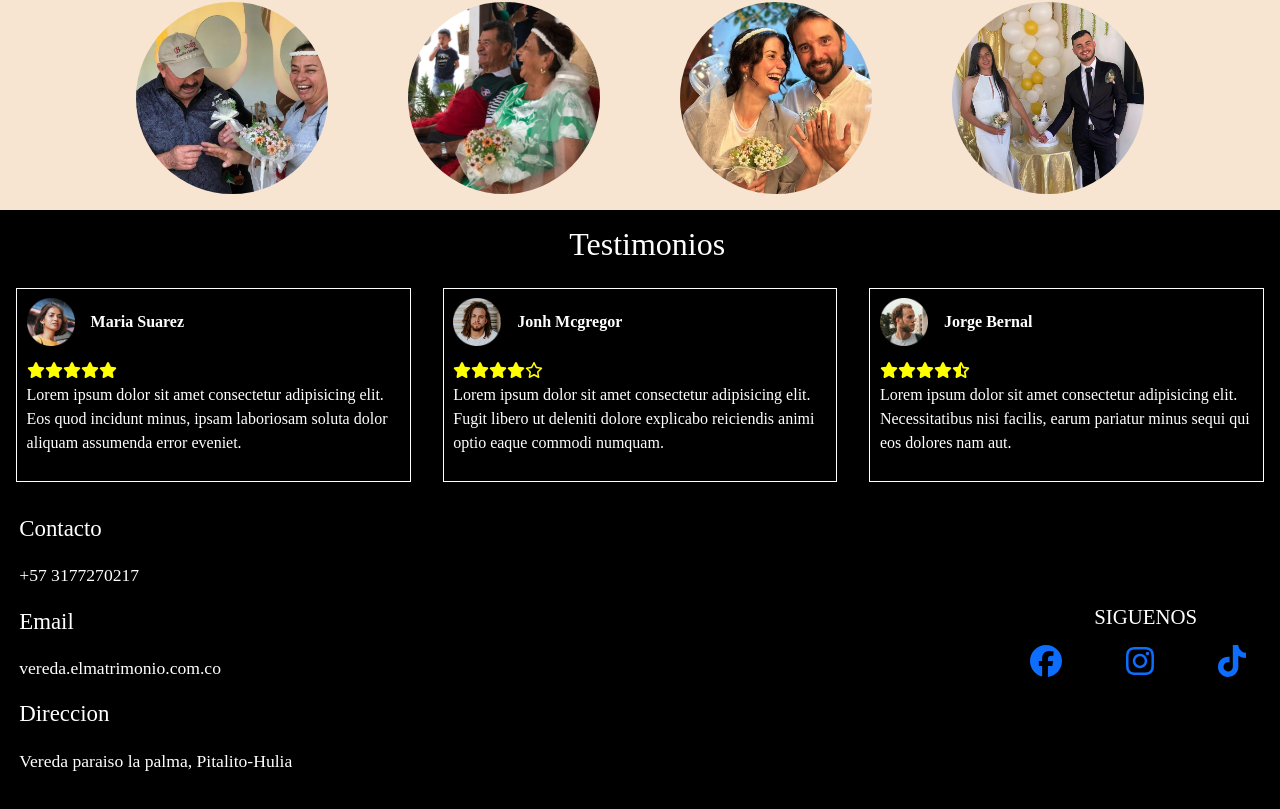
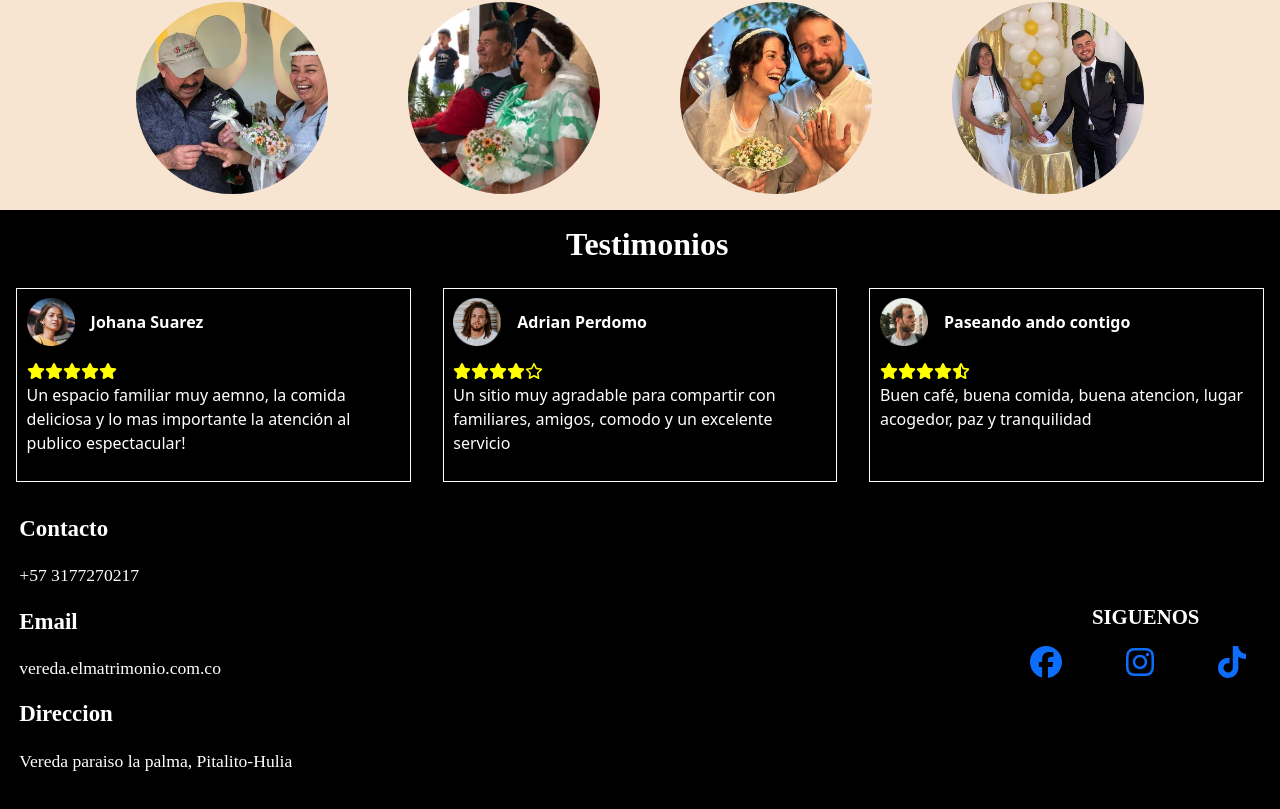
Before and after one commit to JesusDa23/Finca-Matrimonio, an Angular app: page / in a window 1280 px wide. Shown: the part 1057-1866 px from the top of the page. Built offline with nearby package versions, Linux system fonts and the light colour scheme.

Commit message:
se realiza un booleano para mostar el total solo en el del restaurante ya que en el de eventos ya tiene otro total diferente

```diff
--- a/src/app/components/layout/footer/footer.component.css
+++ b/src/app/components/layout/footer/footer.component.css
@@ -1,12 +1,10 @@
-/*pie de pagina footer*/
-footer {
-  font-family: 'Poppins Regular';
-}
 
 .testimonios {
     background-color: black;
     gap: 1rem;
     color: white;
+
+
   }
 
   img.imglogo1 {
@@ -24,6 +22,8 @@ footer {
     display: flex;
     justify-content: center;
     font-size: 2em;
+    font-family: 'Reboto-Bold';
+    font-weight: bold;
   }
 
   .testimonios__title {
@@ -94,6 +94,8 @@ footer {
     display: flex;
     justify-content: center;
     font-size: 1.3em;
+    font-family: 'Reboto-Bold';
+    font-weight: bold;
   }
 
   li.menu-social-item{
@@ -128,7 +130,12 @@ footer {
 
   p.titulo-footer {
     font-size: 1.3em;
-    font-weight: 500;
+    font-family: 'Reboto-Bold';
+    font-weight: bold;
+  }
+
+  .contenido-footer {
+    font-family: 'Reboto-Regular';
   }
 
   @media ( max-width: 576px ) {
--- a/src/app/components/layout/footer/footer.component.html
+++ b/src/app/components/layout/footer/footer.component.html
@@ -9,7 +9,7 @@
                   <div class="user">
                   <img class="img-testimonio" src="../assets/imagenes/user2.png" alt="maria">
                   <strong>
-                      Maria Suarez
+                      Johana Suarez
                   </strong>
               </div>
                   <div class="starscolor">
@@ -20,8 +20,7 @@
                       <i class="fa-solid fa-star"></i>
                   </div>
               </header>
-              <blockquote>Lorem ipsum dolor sit amet consectetur adipisicing elit. Eos quod incidunt minus, ipsam
-                  laboriosam soluta dolor aliquam assumenda error eveniet.
+              <blockquote>Un espacio familiar muy aemno, la comida deliciosa y lo mas importante la atención al publico espectacular!
               </blockquote>
           </div>
           <div class="testimonio testimonio-2">
@@ -29,7 +28,7 @@
                   <div class="user">
                   <img class="img-testimonio" src="../assets/imagenes/user1.png"alt="maria">
                   <strong>
-                      Jonh Mcgregor
+                      Adrian Perdomo
                   </strong>
               </div>
                   <div class="starscolor">
@@ -40,8 +39,7 @@
                       <i class="fa-regular fa-star"></i>
                   </div>
               </header>
-              <blockquote>Lorem ipsum dolor sit amet consectetur adipisicing elit. Fugit libero ut deleniti dolore
-                  explicabo reiciendis animi optio eaque commodi numquam.
+              <blockquote>Un sitio muy agradable para compartir con familiares, amigos, comodo y un excelente servicio
               </blockquote>
           </div>
           <div class="testimonio testimonio-3">
@@ -49,7 +47,7 @@
                   <div class="user">
                       <img class="img-testimonio" src="../assets/imagenes/user3.png" alt="maria">
                       <strong>
-                         Jorge Bernal
+                         Paseando ando contigo
                       </strong>
                   </div>
                   <div class="starscolor">
@@ -60,8 +58,7 @@
                       <i class="fa-solid fa-star-half-stroke"></i>
                   </div>
               </header>
-              <blockquote>Lorem ipsum dolor sit amet consectetur adipisicing elit. Necessitatibus nisi facilis,
-                  earum pariatur minus sequi qui eos dolores nam aut.
+              <blockquote>Buen café, buena comida, buena atencion, lugar acogedor, paz y tranquilidad
               </blockquote>
           </div>
       </div>
--- a/src/app/pages/consulta/buttons-consulta/buttons-consulta.component.css
+++ b/src/app/pages/consulta/buttons-consulta/buttons-consulta.component.css
@@ -42,3 +42,7 @@ button.cancel-button:hover {
 button:active {
     transform: scale(1);
 }
+
+button.swal2-confirm.btn.btn-success {
+    margin-left: 1em;
+}
--- a/src/app/pages/consulta/mostrar-pedido/mostrar-pedido.component.ts
+++ b/src/app/pages/consulta/mostrar-pedido/mostrar-pedido.component.ts
@@ -12,11 +12,8 @@ export class MostrarPedidoComponent {
   dataCliente:any;
   allProducts:any;
 
-
-
   ngOnInit(){
     this.dataCliente = this.data.getData()
     this.allProducts = this.data.getAllProducts()
-    console.log(this.allProducts)
   }
 }
--- a/src/app/pages/consulta/services/consultar-pedido.service.ts
+++ b/src/app/pages/consulta/services/consultar-pedido.service.ts
@@ -5,8 +5,6 @@ import { Injectable } from '@angular/core';
   providedIn: 'root'
 })
 export class ConsultarPedidoService {
-
-
 
   baseUrl = 'http://localhost:4000/api/pedidos'
   cedula = 0
@@ -18,7 +16,7 @@ export class ConsultarPedidoService {
 
   obtenerPedidosCliente(cedula:string){
     return this.http.get(`${this.baseUrl}/${cedula}`)
-  }
+   }
 
   setClient(data: any){
     this.data = data
--- a/src/app/pages/servicios/form-eventos/form-eventos.component.html
+++ b/src/app/pages/servicios/form-eventos/form-eventos.component.html
@@ -1,11 +1,11 @@
-<form action="">
+<form (submit)="onFormSubmit($event)">
     <p class="title-event">¿Cómo te gustaría que sea tu evento?</p>
     <div class="mb-3">
         <textarea class="form-control" id="exampleFormControlTextarea1" rows="3" placeholder="Describe aquí cómo quieres tu evento (cumpleaños, graduación, boda, etc.)"></textarea>
     </div>
 
     <div class="mb-3">
-        <app-form-restaurante (actualizarTotal)="actualizarTotalComida($event)"></app-form-restaurante>
+        <app-form-restaurante [mostrarBtnTotal]="false" (actualizarTotal)="actualizarTotalComida($event)"></app-form-restaurante>
     </div>
 
     <div class="mb-3">
--- a/src/app/pages/servicios/form-eventos/form-eventos.component.ts
+++ b/src/app/pages/servicios/form-eventos/form-eventos.component.ts
@@ -1,6 +1,8 @@
 import { Component, ViewChild } from '@angular/core';
 import { FormRestauranteComponent } from '../form-restaurante/form-restaurante.component';
 import { EntradasComponent } from '../form-restaurante/entradas/entradas.component';
+import Swal from 'sweetalert2';
+import { Router } from '@angular/router';
 
 @Component({
   selector: 'app-form-eventos',
@@ -11,6 +13,10 @@ export class FormEventosComponent {
   totalComida: number = 0;
   totalEntradas: number = 0;
   productosSeleccionados: any[] = []; // Array para almacenar todos los productos seleccionados
+
+  constructor(private router: Router) {
+
+  }
 
   @ViewChild(FormRestauranteComponent) formRestaurante!: FormRestauranteComponent;
   @ViewChild(EntradasComponent) entradasComponent!: EntradasComponent;
@@ -36,6 +42,31 @@ export class FormEventosComponent {
   }
 
   onPagar() {
+    if (this.productosSeleccionados.length === 0) {
+      Swal.fire({
+        icon: 'error',
+        title: '¡Error!',
+        text: 'Debe seleccionar al menos un producto antes de pagar.',
+        confirmButtonColor: '#d33',
+        confirmButtonText: 'Cerrar'
+      });
+      return;
+    }
+
     this.formRestaurante.guardarSeleccion(this.productosSeleccionados);
+
+    Swal.fire({
+      title: 'Pago exitoso',
+      text: 'Su pago ha sido procesado correctamente.',
+      icon: 'success',
+      confirmButtonText: 'Aceptar'
+    });
+    this.router.navigate(['/servicios'])
   }
-}
+
+
+  onFormSubmit(event: Event) {
+    event.preventDefault();
+  }
+
+  }
--- a/src/app/pages/servicios/form-restaurante/form-restaurante.component.html
+++ b/src/app/pages/servicios/form-restaurante/form-restaurante.component.html
@@ -17,7 +17,7 @@
 
 
 
-  <div class="btn total">
+  <div *ngIf="mostrarBtnTotal" class="btn total">
     <div class="total-container">
       <p class="total-label">Total:</p>
       <p class="total-amount">{{ sumarPrecios() }}</p>
--- a/src/app/pages/servicios/form-restaurante/form-restaurante.component.ts
+++ b/src/app/pages/servicios/form-restaurante/form-restaurante.component.ts
@@ -1,4 +1,4 @@
-import { Component, EventEmitter, Output, ViewChild } from '@angular/core';
+import { Component, EventEmitter, Output, ViewChild, Input } from '@angular/core';
 import { ObtenerMenuService } from '../Services/obtener-menu.service';
 import Swal from 'sweetalert2';
 import { EntradasService } from './entradas/services/entradas.service';
@@ -16,6 +16,7 @@ export class FormRestauranteComponent {
   bebidas: any[] = [];
   entradasSeleccionadas: any[] = []; // Arreglo para almacenar las entradas seleccionadas
 
+  @Input() mostrarBtnTotal: boolean = true
   @Output() actualizarTotal = new EventEmitter<number>(); // Evento para actualizar el total
   @ViewChild(EntradasComponent) entradasComponent!: EntradasComponent;
 
@@ -92,24 +93,23 @@ export class FormRestauranteComponent {
 
 
     this.obtenerMenuService.guardarSeleccion(seleccion).subscribe(
-      (response) => {
+      (data) => {
         Swal.fire({
+          title: 'Reserva Exitosa',
+          text: 'Su reserva ha sido realizada con éxito.',
           icon: 'success',
-            title: '¡Reserva Exitosa!',
-            text: 'Su reserva ha sido guardada correctamente.',
-            confirmButtonColor: '#3085d6',
-            confirmButtonText: 'Ok'
+          confirmButtonText: 'Aceptar'
         });
       },
       (error) => {
-        console.error('Error al guardar los datos:', error);
         Swal.fire({
           icon: 'error',
           title: '¡Error!',
-            text: 'Hubo un problema al guardar la reserva.',
+          text: 'Hubo un problema al procesar su reserva. Por favor, inténtelo de nuevo más tarde.',
           confirmButtonColor: '#d33',
           confirmButtonText: 'Cerrar'
         });
+        console.error('Error al guardar la selección:', error);
       }
     );
   }
@@ -161,7 +161,6 @@ export class FormRestauranteComponent {
 
     this.guardarSeleccion(productosSeleccionados);
 
-    this.guardarSeleccion(productosSeleccionados)
   }
 
   // Método para recibir las entradas seleccionadas desde EntradasComponent
```
Also changed, not shown: src/app/pages/consulta/buttons-consulta/buttons-consulta.component.ts (+38 -21 lines), src/app/pages/consulta/consulta.component.ts (+5 -2 lines). Lines whose indentation alone changed are shown as unchanged.
